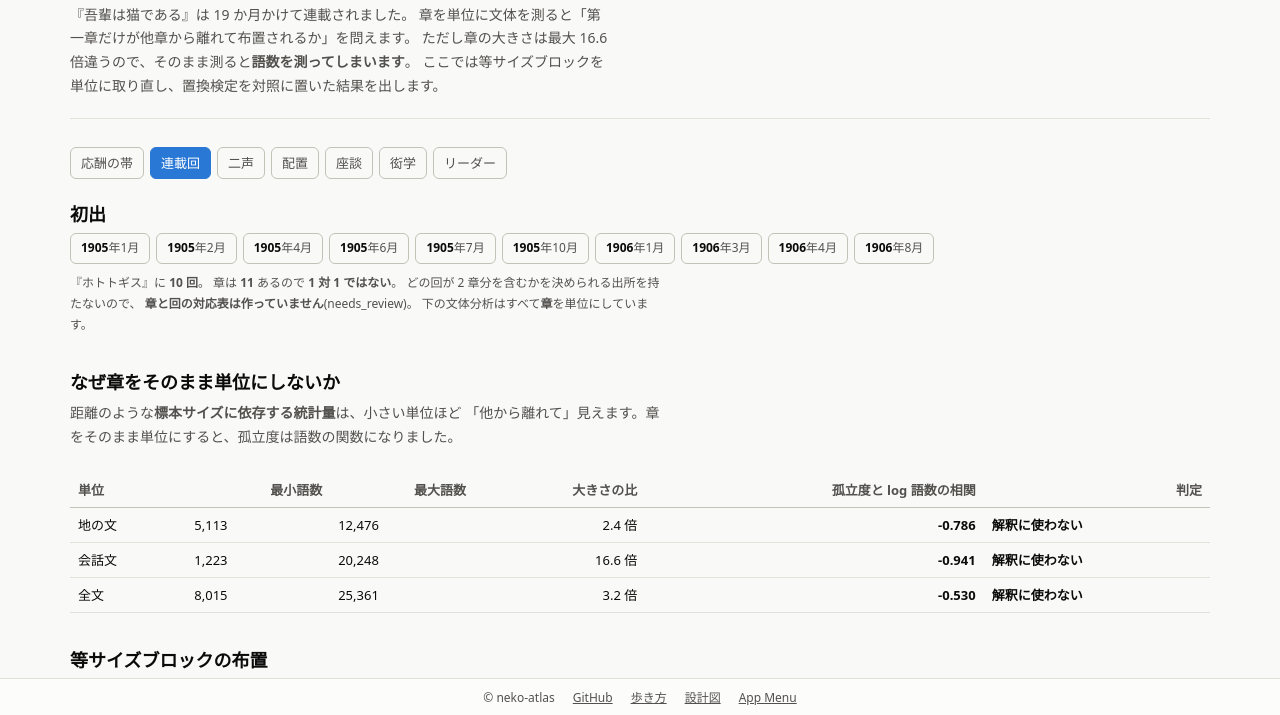
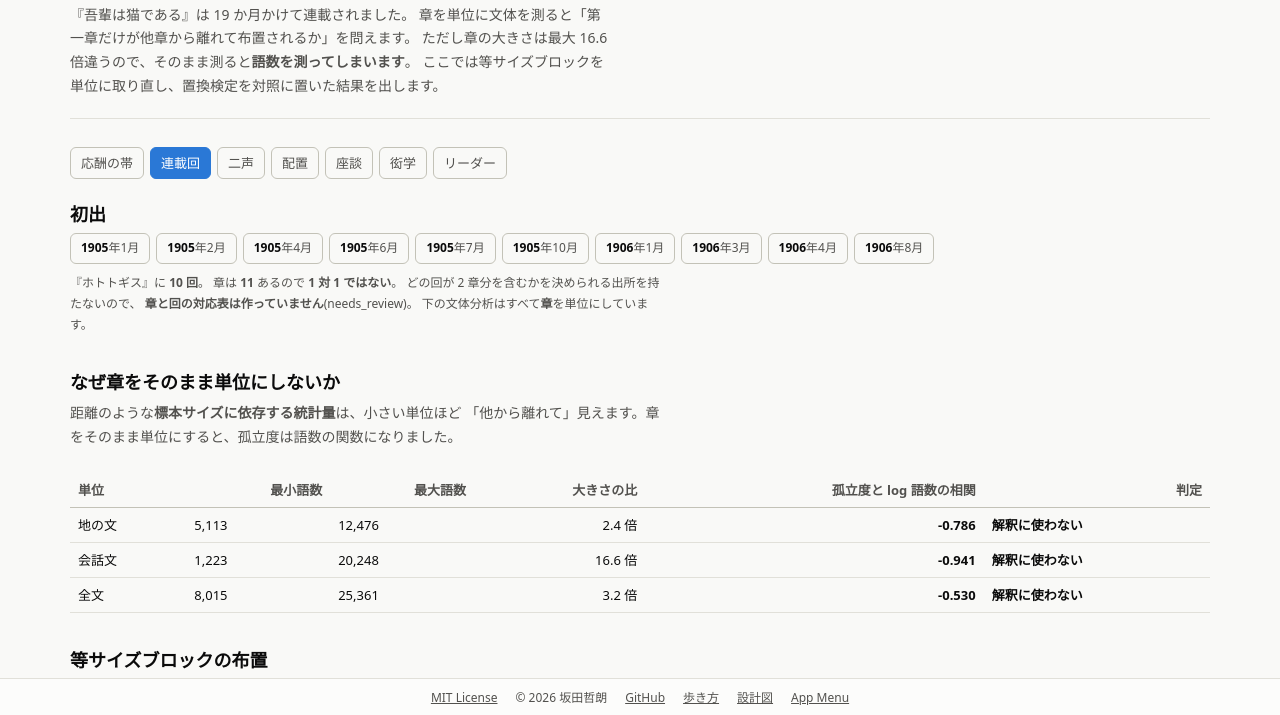
Before and after one commit to twill3c/neko-atlas, a plain HTML site: page web/chrono.html in a window 1280 px wide. Shown: the part 83-798 px from the top of the page. Drawn offline with Linux system fonts and the light colour scheme.

Commit message:
chore: フッタをフリート標準の 5 項目に統一 (#1)
koho-lens 準拠の並び(MIT License © 2026 坂田哲朗 ・ GitHub ・ 歩き方 ・
設計図 ・ App Menu)へ揃え、画面下部固定で常時表示されるようにした。
和名+固有動詞のラベルは温存し、欠落分のみ新規アーティファクトで補った。

Co-authored-by: Claude Opus 5 (1M context) <noreply@anthropic.com>

```diff
--- a/web/chrono.html
+++ b/web/chrono.html
@@ -68,7 +68,8 @@
 </div>
 
 <footer class="site">
-  <span>© neko-atlas</span>
+  <a href="https://github.com/twill3c/neko-atlas/blob/master/LICENSE">MIT License</a>
+  <span>© 2026 坂田哲朗</span>
   <a href="https://github.com/twill3c/neko-atlas">GitHub</a>
   <a href="https://claude.ai/code/artifact/c3048f58-cbf5-4e1b-a496-c51c121341f5">歩き方</a>
   <a href="https://claude.ai/code/artifact/ae20ea82-2023-488d-8b1d-e463c3ca7f11">設計図</a>
```
Also changed, not shown: web/futakoe.html (+2 -1 lines), web/gendaku.html (+2 -1 lines), web/haichi.html (+2 -1 lines), web/index.html (+2 -1 lines), web/reader.html (+2 -1 lines), web/zadan.html (+2 -1 lines).
